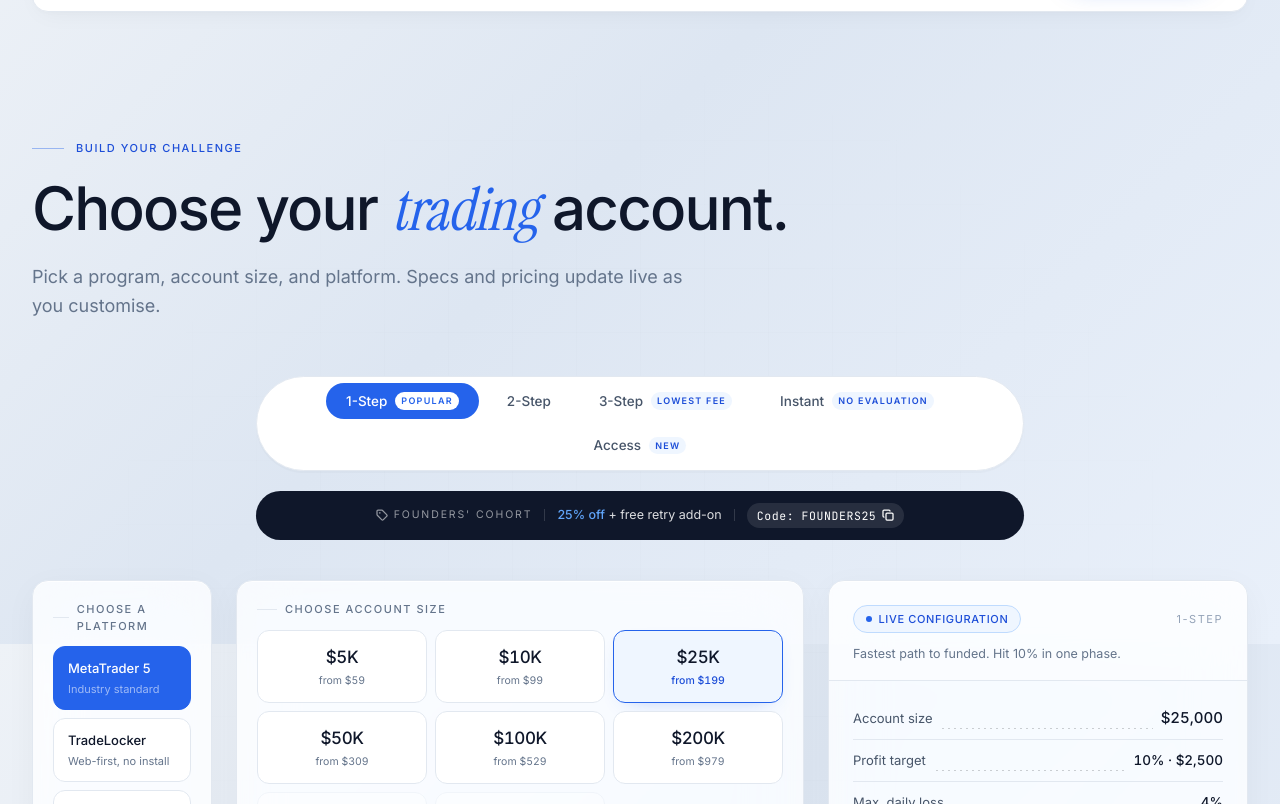
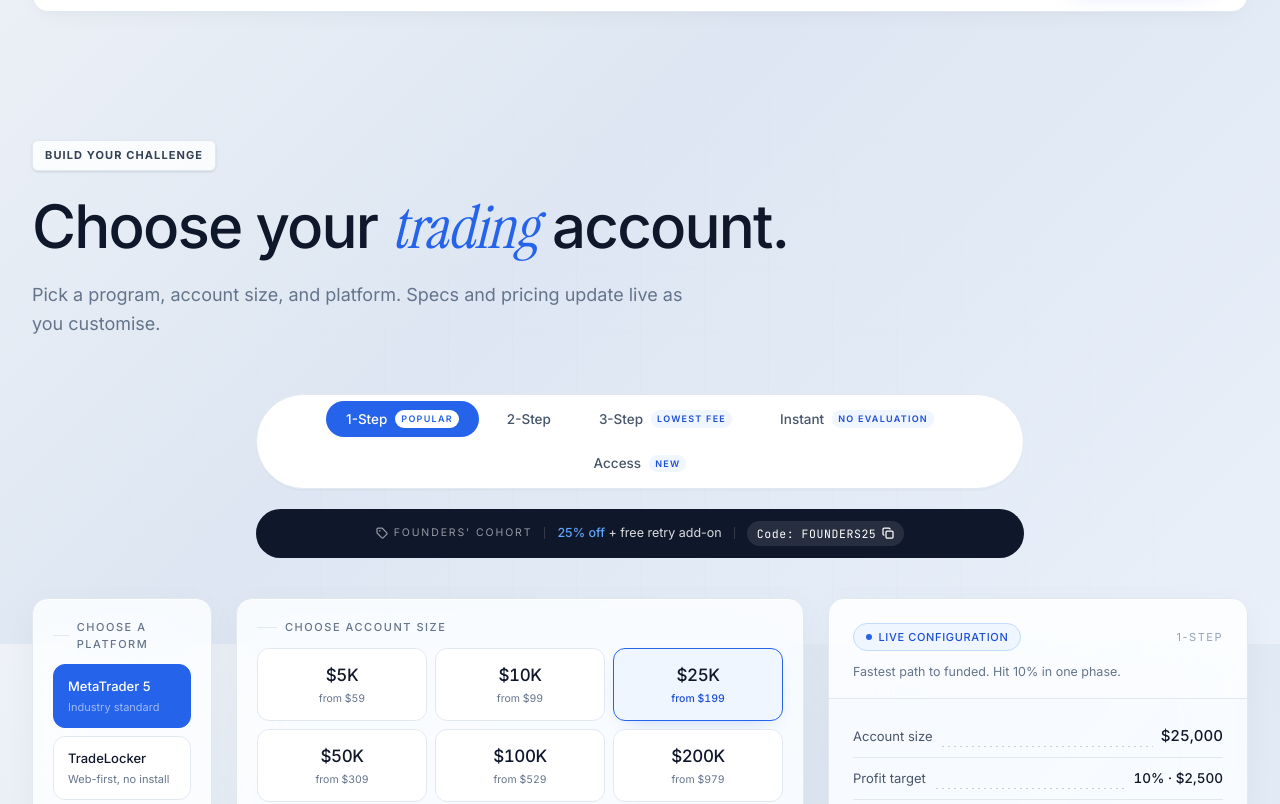
Before and after one commit to jatinkatariaaaa/thepeoplepropwebsite, a Next.js app: page / in a window 1280 px wide. Shown: the part 956-1760 px from the top of the page. Built offline with nearby package versions, Linux system fonts and the light colour scheme.

Commit message:
Apply white box style to all section headings and normalize calculator casing

```diff
--- a/src/components/landing/ProfitCalculator.tsx
+++ b/src/components/landing/ProfitCalculator.tsx
@@ -39,9 +39,9 @@ export function ProfitCalculator() {
             </div>
 
             <h2 className="text-[48px] sm:text-[64px] lg:text-[72px] font-bold leading-[0.95] tracking-tight text-[var(--ink-950)] mb-8">
-              HOW MUCH<br />
-              CAN YOU<br />
-              <span className="word-serif text-[var(--accent)]">MAKE?</span>
+              How much<br />
+              can you<br />
+              <span className="word-serif text-[var(--accent)]">make?</span>
             </h2>
 
             {/* Simulated Coins / Graphics container */}
--- a/src/components/ui/SectionHeading.tsx
+++ b/src/components/ui/SectionHeading.tsx
@@ -35,20 +35,19 @@ export function SectionHeading({
       )}
     >
       {eyebrow && (
-        <div
-          className={cn(
-            "flex items-center gap-3 text-[11px] tracking-eyebrow font-medium mb-5",
-            invert ? "text-[var(--accent-300)]" : "text-[var(--accent-700)]",
-            align === "center" && "justify-center",
-          )}
-        >
-          <span
+        <div className={cn("flex", align === "center" ? "justify-center" : "justify-start")}>
+          <div
             className={cn(
-              "h-px w-8",
-              invert ? "bg-white/25" : "bg-[var(--accent)]/40",
+              "inline-flex items-center gap-2 mb-6 rounded-md px-3 py-1.5 border shadow-sm",
+              invert
+                ? "bg-white/10 border-white/20 text-white"
+                : "bg-white/80 backdrop-blur-md border-[var(--border)] text-[var(--ink-700)]"
             )}
-          />
-          {eyebrow}
+          >
+            <span className="text-[11px] font-bold tracking-widest uppercase">
+              {eyebrow}
+            </span>
+          </div>
         </div>
       )}
       <h2
```
